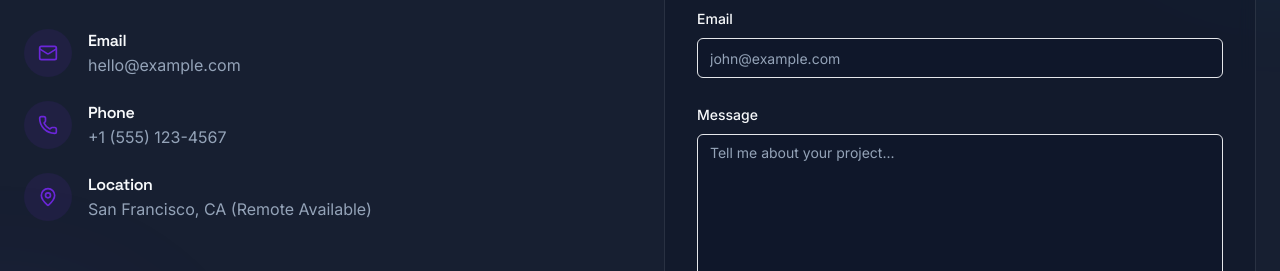
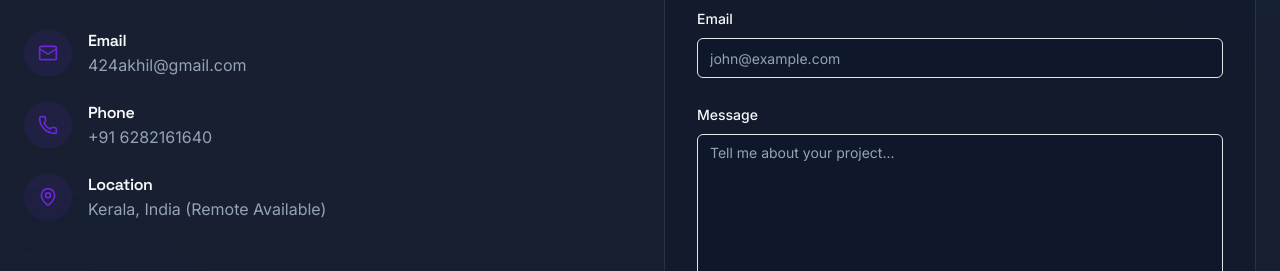
Before and after one commit to akhilmuhmd429/my-website, a plain HTML site: page portfolio.html in a window 1280 px wide. Shown: the part 2441-2712 px from the top of the page. Drawn offline with nearby package versions, Linux system fonts and the light colour scheme.

Commit message:
modified

```diff
--- a/portfolio.html
+++ b/portfolio.html
@@ -333,7 +333,7 @@
                 </div>
                 <div>
                   <h3 class="font-semibold">Email</h3>
-                  <p class="text-muted-foreground">hello@example.com</p>
+                  <p class="text-muted-foreground">424akhil@gmail.com</p>
                 </div>
               </div>
 
@@ -343,7 +343,7 @@
                 </div>
                 <div>
                   <h3 class="font-semibold">Phone</h3>
-                  <p class="text-muted-foreground">+1 (555) 123-4567</p>
+                  <p class="text-muted-foreground">+91 6282161640</p>
                 </div>
               </div>
 
@@ -353,7 +353,7 @@
                 </div>
                 <div>
                   <h3 class="font-semibold">Location</h3>
-                  <p class="text-muted-foreground">San Francisco, CA (Remote Available)</p>
+                  <p class="text-muted-foreground">Kerala, India (Remote Available)</p>
                 </div>
               </div>
             </div>
@@ -392,4 +392,5 @@
     <!-- Main Logic -->
     <script src="script.js"></script>
   </body>
+
 </html>
```
